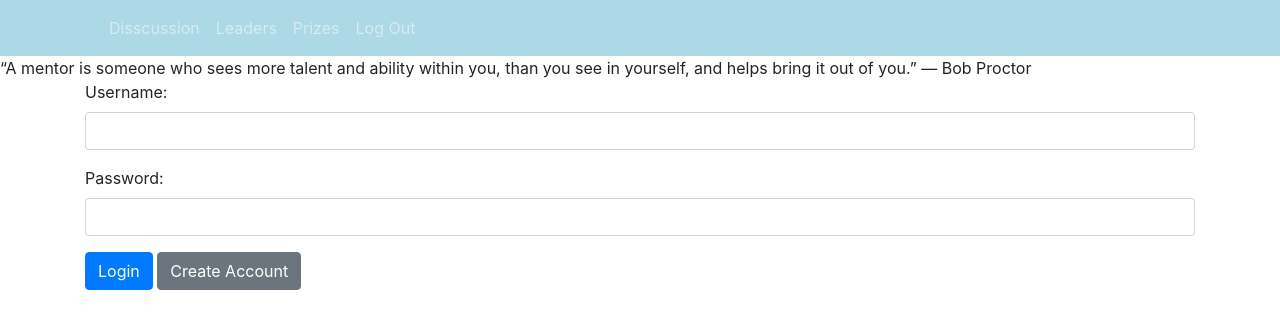
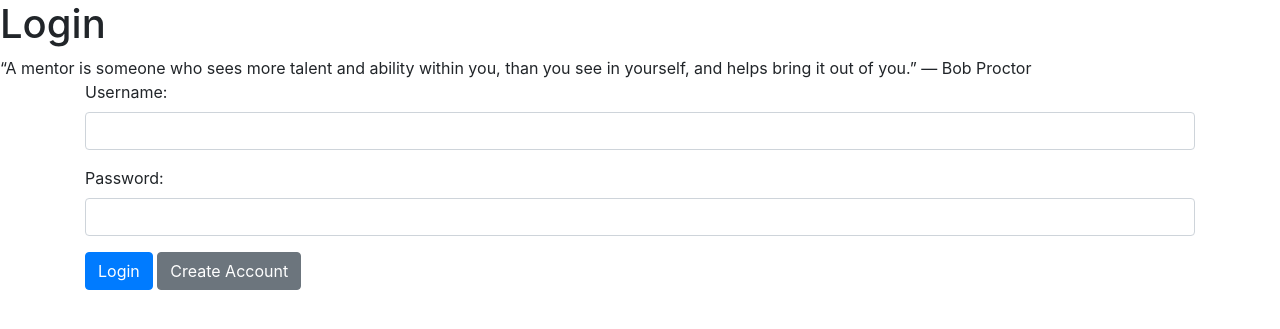
Before and after one commit to ririto90/CIS440-Capstone-Build-2, a PHP site: page /home.php in a window 1280 px wide. Shown: the top 329 px of the page. Run offline with PHP 8.4, Linux system fonts and the light colour scheme.

Commit message:
changes to header

```diff
--- a/html/home.php
+++ b/html/home.php
@@ -62,26 +62,11 @@ if ($_SERVER['REQUEST_METHOD'] === 'POST') {
     <!-- Latest compiled JavaScript -->
     <script src="https://maxcdn.bootstrapcdn.com/bootstrap/4.5.2/js/bootstrap.min.js"></script>
 </head>
-<nav class="navbar navbar-expand-md fixed-top navbar-dark" style="background-color: lightblue;">
-		<div class="container">
-		  <a class="navbar-brand" href="./profile.php"><i class="bi bi-person-circle"></i></a>
-		  <button class="navbar-toggler" type="button" data-bs-toggle="collapse" data-bs-target="#navbarNavAltMarkup" aria-controls="navbarNavAltMarkup" aria-expanded="false" aria-label="Toggle navigation">
-			<span class="navbar-toggler-icon"></span>
-		  </button>
-		  <div class="collapse navbar-collapse" id="navbarNavAltMarkup">
-			<div class="navbar-nav">
-				<a href="./disscussion_board.php" class="nav-link">Disscussion</a>
-				<a href="./leaderboard.php" class="nav-link">Leaders</a>
-				<a href="./prizes.php" class="nav-link">Prizes</a>
-				<a onclick="logOut()" class="nav-link">Log Out</a>
-			</div>
-		  </div>
-		</div>
-	  </nav>
     <header>
-		<h1>Mentor/Mentee Forum</h1>
+		<h1>Login</h1>
 		<h7 class="page-subtitle">“A mentor is someone who sees more talent and ability within you, than you see in yourself, and helps bring it out of you.” — Bob Proctor</h5>
 	</header>
+    <main>
     <div class="container">
         <?php if(isset($error_message)): ?>
             <div class="alert alert-danger" role="alert">
@@ -101,5 +86,6 @@ if ($_SERVER['REQUEST_METHOD'] === 'POST') {
             <a href="./html/registration.php" class="btn btn-secondary">Create Account</a>
         </form>
     </div>
+    </main>
 </body>
 </html>
```
